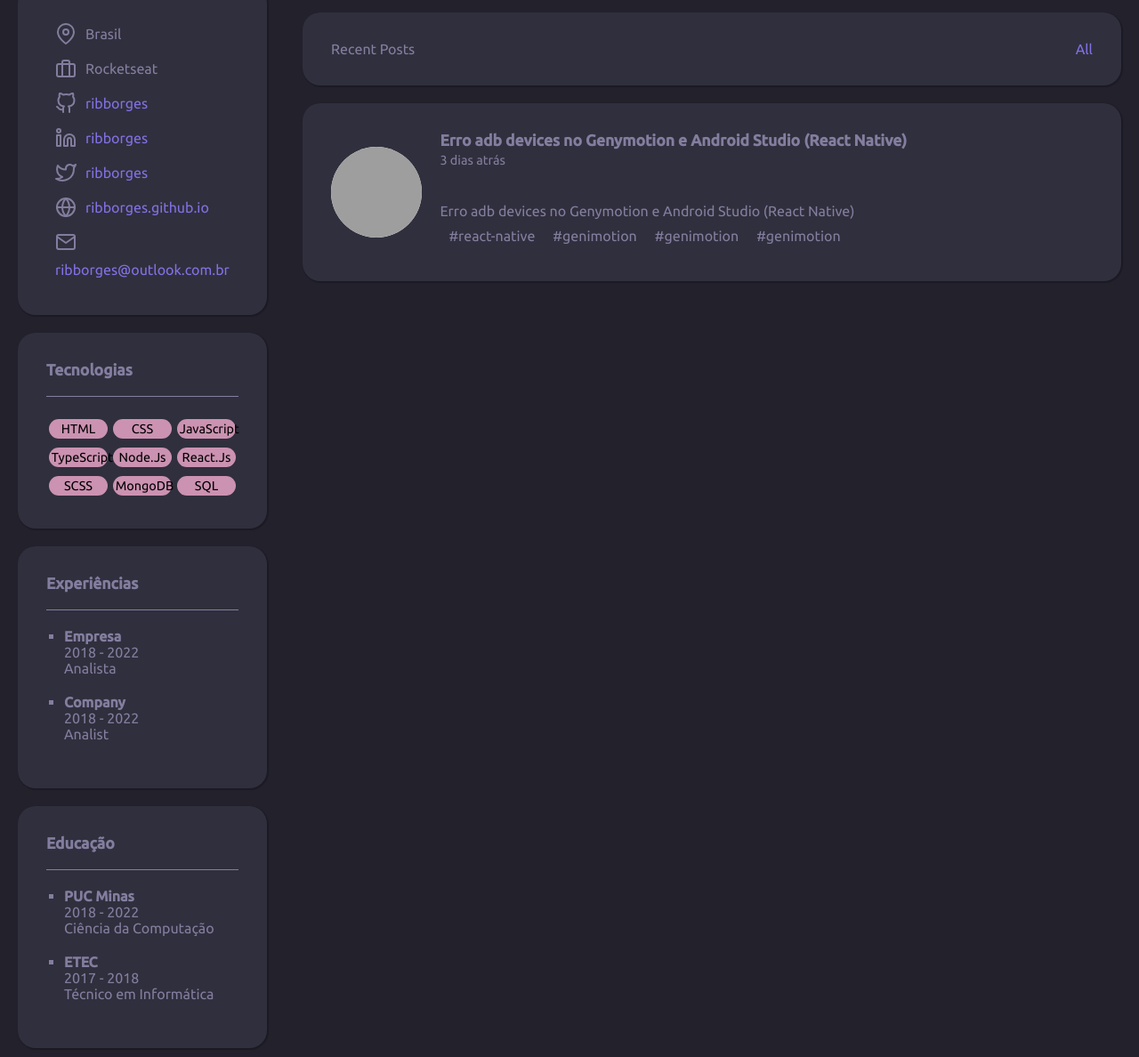
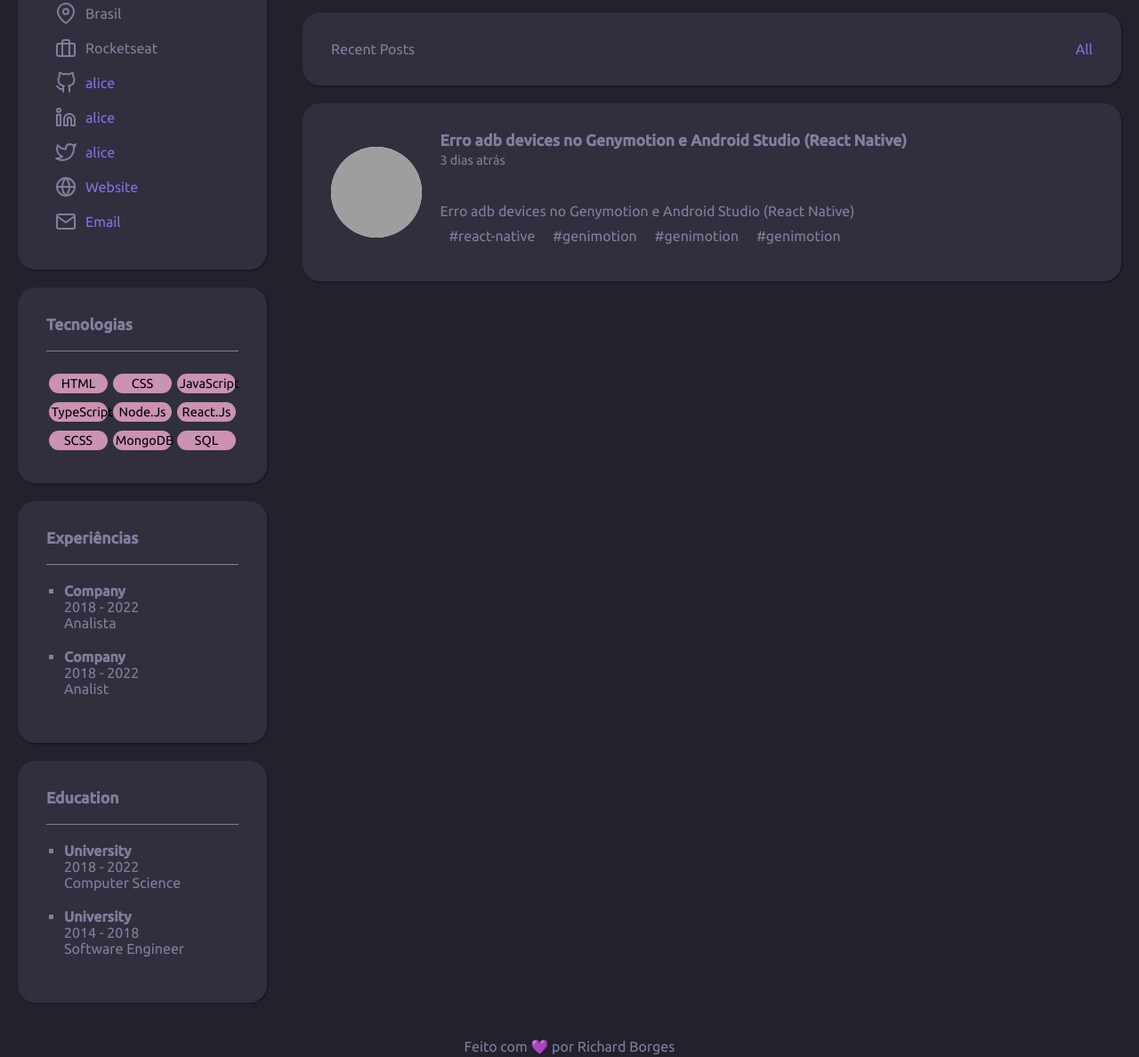
Before and after one commit to ribborges/rocket-portfolio, a plain HTML site: page index.html in a window 1280 px wide. Shown: the part 356-1544 px from the top of the page at 89% size. Drawn offline with Linux system fonts and the light colour scheme; grey boxes are pictures that could not be loaded.

Commit message:
Change portfolio info

```diff
--- a/index.html
+++ b/index.html
@@ -12,19 +12,19 @@
         <div class="flex-container">
             <aside class="aside-info">
                 <section class="aside-card" style="text-align: center;">
-                    <div class="avatar"><img src="https://avatars.githubusercontent.com/u/46366493" alt="Me"></div>
-                    <h5>Richard de Carvalho Borges</h5>
+                    <div class="avatar"><img src="https://images.pexels.com/photos/415829/pexels-photo-415829.jpeg" alt="Me"></div>
+                    <h5>Alice</h5>
                     <small>Front-end developer</small>
                 </section>
 
                 <section class="aside-card">
                     <div class="tag-icon"><img src="src/assets/map-pin.svg" alt="" class="icon"><span>Brasil</span></div>
                     <div class="tag-icon"><img src="src/assets/briefcase.svg" alt="" class="icon"><span>Rocketseat</span></div>
-                    <div class="tag-icon"><img src="src/assets/github.svg" alt="" class="icon"><a href="https://github.com/ribborges">ribborges</a></div>
-                    <div class="tag-icon"><img src="src/assets/linkedin.svg" alt="" class="icon"><a href="https://www.linkedin.com/in/ribborges/">ribborges</a></div>
-                    <div class="tag-icon"><img src="src/assets/twitter.svg" alt="" class="icon"><a href="">ribborges</a></div>
-                    <div class="tag-icon"><img src="src/assets/globe.svg" alt="" class="icon"><a href="www.ribborges.github.io">ribborges.github.io</a></div>
-                    <div class="tag-icon"><img src="src/assets/mail.svg" alt="" class="icon"><a href="mailto:ribborges@outlook.com.br">ribborges@outlook.com.br</a></div>
+                    <div class="tag-icon"><img src="src/assets/github.svg" alt="" class="icon"><a href="https://example.com/">alice</a></div>
+                    <div class="tag-icon"><img src="src/assets/linkedin.svg" alt="" class="icon"><a href="https://example.com/">alice</a></div>
+                    <div class="tag-icon"><img src="src/assets/twitter.svg" alt="" class="icon"><a href="">alice</a></div>
+                    <div class="tag-icon"><img src="src/assets/globe.svg" alt="" class="icon"><a href="https://example.com/">Website</a></div>
+                    <div class="tag-icon"><img src="src/assets/mail.svg" alt="" class="icon"><a href="mailto:example@outlook.com.br">Email</a></div>
                 </section>
 
                 <section class="aside-card">
@@ -48,7 +48,7 @@
                     <hr class="spacer">
                     <ul>
                         <li>
-                            <strong>Empresa</strong>
+                            <strong>Company</strong>
                             <p>2018 - 2022</p>
                             <p>Analista</p>
                         </li>
@@ -61,18 +61,18 @@
                 </section>
 
                 <section class="aside-card">
-                    <h6>Educação</h6>
+                    <h6>Education</h6>
                     <hr class="spacer">
                     <ul>
                         <li>
-                            <strong>PUC Minas</strong>
+                            <strong>University</strong>
                             <p>2018 - 2022</p>
-                            <p>Ciência da Computação</p>
+                            <p>Computer Science</p>
                         </li>
                         <li>
-                            <strong>ETEC</strong>
-                            <p>2017 - 2018</p>
-                            <p>Técnico em Informática</p>
+                            <strong>University</strong>
+                            <p>2014 - 2018</p>
+                            <p>Software Engineer</p>
                         </li>
                     </ul>
                 </section>
@@ -81,7 +81,7 @@
             <main class="content-container">
                 <section class="title-card">
                     <p>My Projects</p>
-                    <a href="https://github.com/ribborges">All</a>
+                    <a href="https://example.com/">All</a>
                 </section>
 
                 <section class="projects-container">
@@ -108,11 +108,11 @@
 
                 <section class="title-card">
                     <span>Recent Posts</span>
-                    <a href="bing.com">All</a>
+                    <a href="https://example.com/">All</a>
                 </section>
 
                 <section class="post-card">
-                    <div class="post-avatar"><img src="https://avatars.githubusercontent.com/u/46366493" alt="Me"></div>
+                    <div class="post-avatar"><img src="https://images.pexels.com/photos/415829/pexels-photo-415829.jpeg" alt="Me"></div>
                     <div class="post-main">
                         <div class="post-header">
                             <h6>Erro adb devices no Genymotion e Android Studio (React Native)</h6>
```
